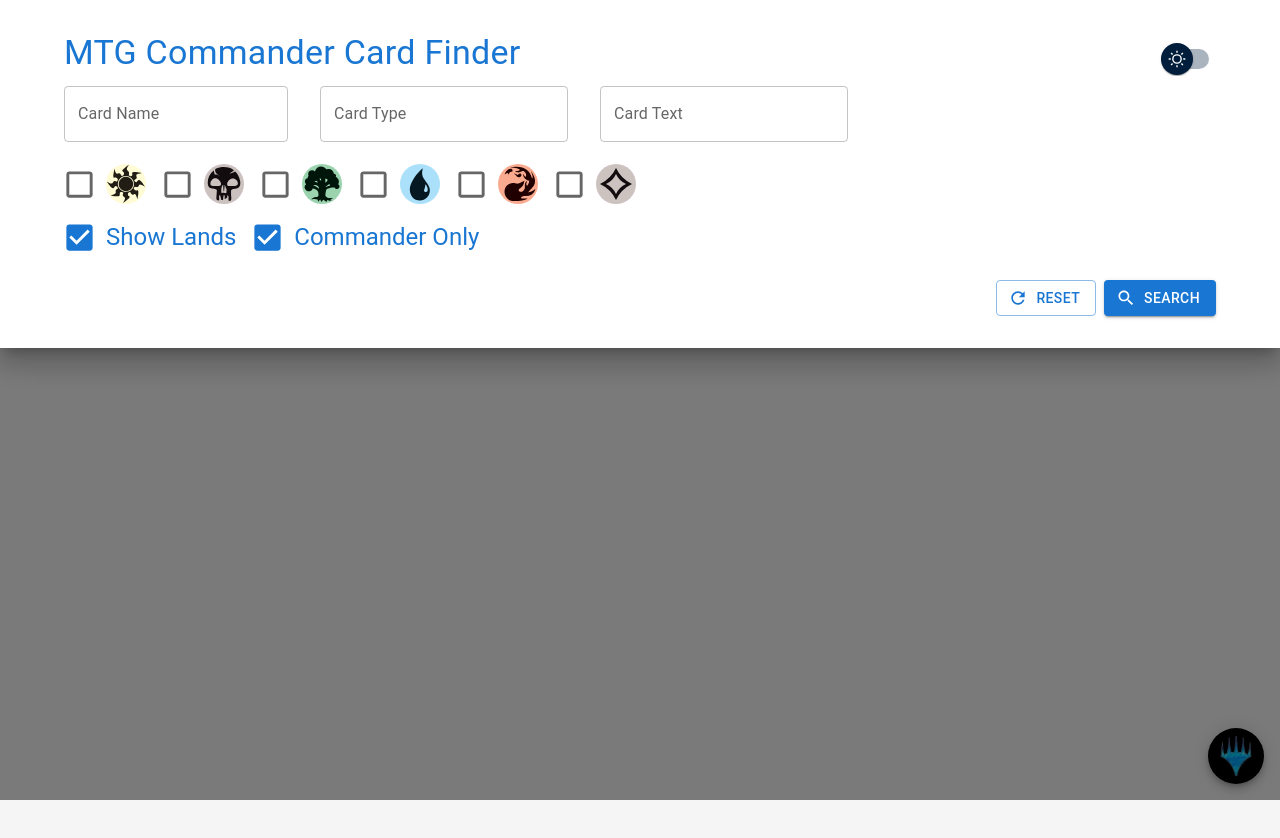
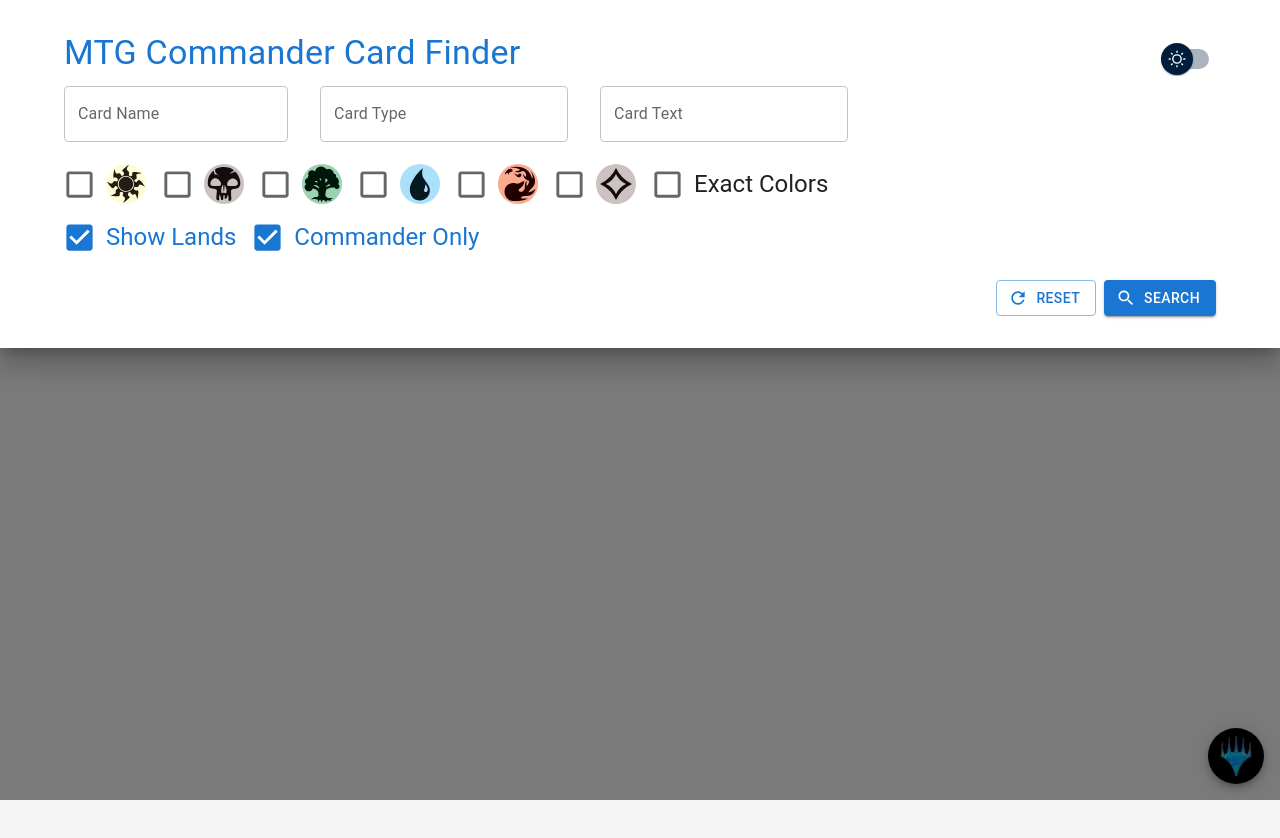
Before and after one commit to flyingshoe/mtg-card-finder, a Next.js app: page / in a window 1280 px wide. Shown: the top 838 px of the page. Built offline with nearby package versions, Linux system fonts and the light colour scheme.

Commit message:
feat: exact color match

```diff
--- a/app/components/CardFinder.tsx
+++ b/app/components/CardFinder.tsx
@@ -32,14 +32,14 @@
 import Link from "next/link";
 
 interface SavedQueryProps {
-  [key: string]: string; // Or `any` if values can have different types
   name: string;
   type: string;
   text: string;
   colors: string;
-  colorless: string;
-  showLands: string;
-  commander: string;
+  colorless: boolean;
+  showLands: boolean;
+  commander: boolean;
+  exactColors: boolean;
 }
 
 type ImageUris = {
@@ -252,9 +252,10 @@
     type: "",
     text: "",
     colors: "",
-    colorless: "false",
-    showLands: "true",
-    commander: "true",
+    colorless: false,
+    exactColors: false,
+    showLands: true,
+    commander: true,
   };
   const [savedQuery, setSavedQuery] = useState<SavedQueryProps>(defaultState);
   const [showPaginationBar, setShowPaginationBar] = useState(false);
@@ -270,14 +271,18 @@
     setDrawerOpened(false);
   };
 
-  function generateColorQuery(colors: string, colorless: string) {
-    if (colors && colorless == "true") {
-      return `(id<=${colors} or id:colorless)`;
+  function generateColorQuery(
+    colors: string,
+    colorless: boolean,
+    exactColors: boolean
+  ) {
+    if (colors && colorless == true) {
+      return `(id${exactColors ? "=" : "<="}${colors} or id:colorless)`;
     }
     if (colors) {
-      return `id<=${colors} -id:colorless`;
+      return `id${exactColors ? "=" : "<="}${colors} -id:colorless`;
     }
-    if (colorless == "true") {
+    if (colorless == true) {
       return "id:colorless";
     }
     return "";
@@ -290,6 +295,7 @@
       type,
       text,
       colorless,
+      exactColors,
       showLands,
       commander,
     }: SavedQueryProps,
@@ -312,7 +318,7 @@
 
     const query = [
       name,
-      generateColorQuery(colors, colorless),
+      generateColorQuery(colors, colorless, exactColors),
       type &&
         `(${parseString(type)
           .map((q) => `t:${q}`)
@@ -321,8 +327,8 @@
         `(${parseString(text)
           .map((q) => `o:${q}`)
           .join(" ")})`,
-      showLands != "true" && "-t:land",
-      commander == "true" && "f:commander",
+      showLands != true && "-t:land",
+      commander == true && "f:commander",
       "(game:paper)",
     ];
 
@@ -371,6 +377,7 @@
       colorless: savedQuery.colorless,
       showLands: savedQuery.showLands,
       commander: savedQuery.commander,
+      exactColors: savedQuery.exactColors,
     };
 
     setSavedQuery(data);
@@ -430,12 +437,35 @@
   }, [searchParams]);
 
   const getParams = () => {
-    const queryObject: SavedQueryProps = {} as SavedQueryProps;
-    for (const [key, value] of searchParams.entries()) {
-      queryObject[key] = value;
-    }
+    const queryObject: Record<string, string | boolean | null> = {
+      ...(searchParams.get("name") != null && {
+        name: searchParams.get("name"),
+      }),
+      ...(searchParams.get("type") != null && {
+        type: searchParams.get("type"),
+      }),
+      ...(searchParams.get("text") != null && {
+        text: searchParams.get("text"),
+      }),
+      ...(searchParams.get("colors") != null && {
+        colors: searchParams.get("colors"),
+      }),
+      ...(searchParams.get("colorless") != null && {
+        colorless: searchParams.get("colorless") == "true",
+      }),
+      ...(searchParams.get("showLands") != null && {
+        showLands: searchParams.get("showLands") == "true",
+      }),
+      ...(searchParams.get("commander") != null && {
+        commander: searchParams.get("commander") == "true",
+      }),
+      ...(searchParams.get("exactColors") != null && {
+        exactColors: searchParams.get("exactColors") == "true",
+      }),
+    };
+
     setSavedQuery({ ...defaultState, ...queryObject });
-    if (Object.keys(queryObject).length > 0) {
+    if (searchParams.size > 0) {
       setTimeout(() => {
         fetchCard({ ...defaultState, ...queryObject }, "1");
       }, 100);
@@ -445,7 +475,10 @@
   const setParams = (latestSavedQuery: SavedQueryProps) => {
     const params = new URLSearchParams();
     for (const [key, value] of Object.entries(latestSavedQuery)) {
-      if (value?.trim() !== "") {
+      if (
+        (typeof value == "string" && value?.trim() !== "") ||
+        typeof value != "string"
+      ) {
         params.set(key, value);
       }
     }
@@ -655,13 +688,13 @@
                     control={
                       <Checkbox
                         size="large"
-                        checked={savedQuery.colorless == "true"}
+                        checked={savedQuery.colorless == true}
                         name="colorless"
                         onChange={(e) => {
                           setSavedQuery((prevState) => {
                             return {
                               ...prevState,
-                              colorless: e.target.checked.toString(),
+                              colorless: e.target.checked,
                             };
                           });
                         }}
@@ -676,18 +709,44 @@
                       />
                     }
                   />
+                  <FormControlLabel
+                    control={
+                      <Checkbox
+                        size="large"
+                        checked={savedQuery.exactColors == true}
+                        name="exactColors"
+                        onChange={(e) => {
+                          setSavedQuery((prevState) => {
+                            return {
+                              ...prevState,
+                              exactColors: e.target.checked,
+                            };
+                          });
+                        }}
+                      />
+                    }
+                    label={
+                      <Typography
+                        variant="h5"
+                        color={savedQuery.exactColors ? "primary" : ""}
+                        sx={{ userSelect: "none" }}
+                      >
+                        Exact Colors
+                      </Typography>
+                    }
+                  />
                 </FormGroup>
                 <FormControlLabel
                   control={
                     <Checkbox
                       size="large"
-                      checked={savedQuery.showLands == "true"}
+                      checked={savedQuery.showLands == true}
                       name="showLands"
                       onChange={(e) => {
                         setSavedQuery((prevState) => {
                           return {
                             ...prevState,
-                            showLands: e.target.checked.toString(),
+                            showLands: e.target.checked,
                           };
                         });
                       }}
@@ -708,13 +767,13 @@
                   control={
                     <Checkbox
                       size="large"
-                      checked={savedQuery.commander == "true"}
+                      checked={savedQuery.commander == true}
                       name="commander"
                       onChange={(e) => {
                         setSavedQuery((prevState) => {
                           return {
                             ...prevState,
-                            commander: e.target.checked.toString(),
+                            commander: e.target.checked,
                           };
                         });
                       }}
```
